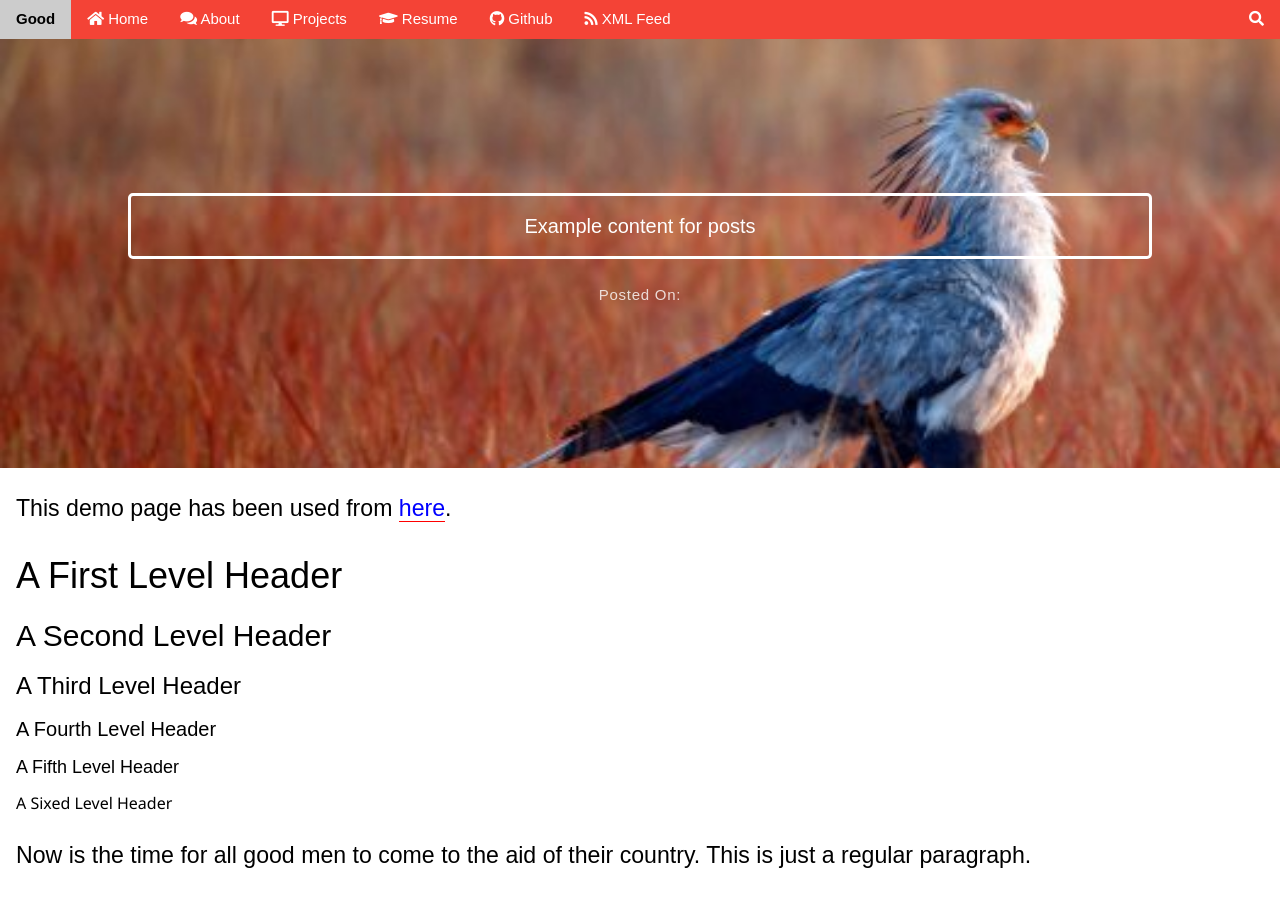
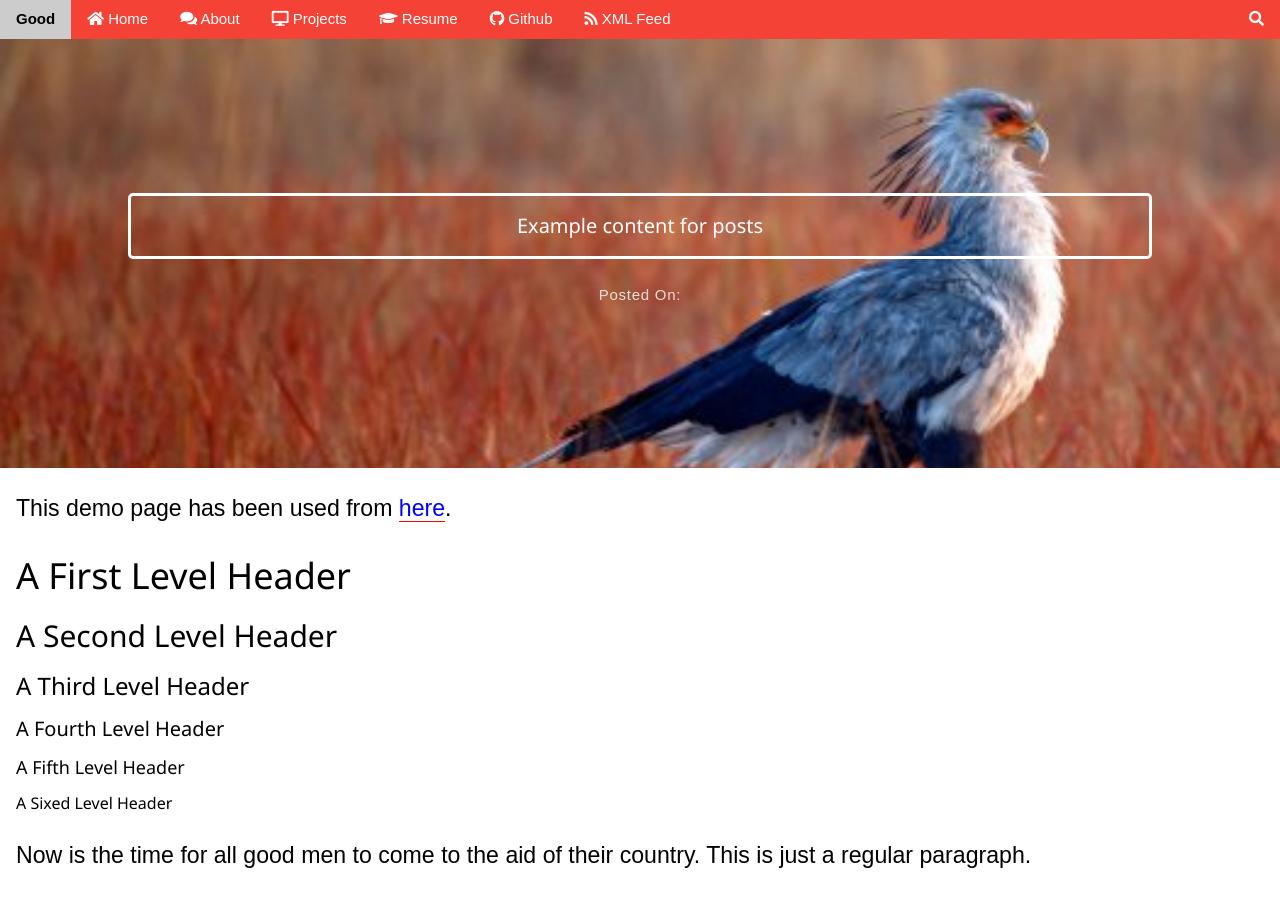
Before and after one commit to chipprogrammers/Good, a Jekyll site: the page built from _posts/2016-06-04-example-content.md, in a window 1280 px wide and 900 px high. Built offline with Jekyll 4.4.1, drawn with Linux system fonts in a browser that asks for light colours; some web fonts are replaced; comment, search, counter and statistics services are not loaded.

Commit message:
Update main_unminified.css

```diff
--- a/assets/css/main_unminified.css
+++ b/assets/css/main_unminified.css
@@ -1,4 +1,5 @@
-body,h1,h2,h3,h4,h5 {font-family: "Poppins", sans-serif}
+body {
+	font-family: "Poppins", sans-serif}
 @media (min-width: 480px) {
   .myFont {
     font-size: calc(0.875rem + ((1vw - 4.8px) * 1.25));
```
